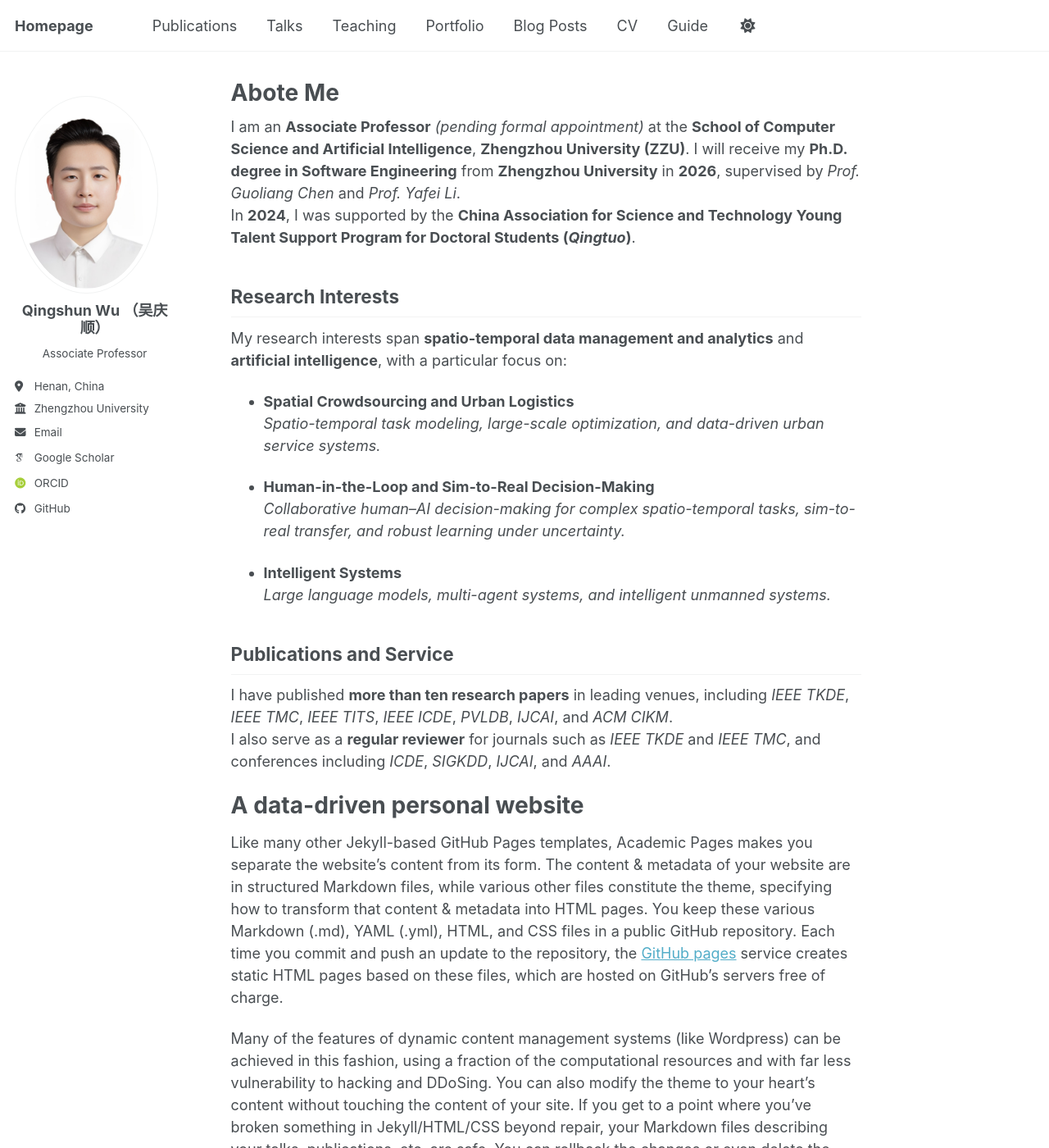
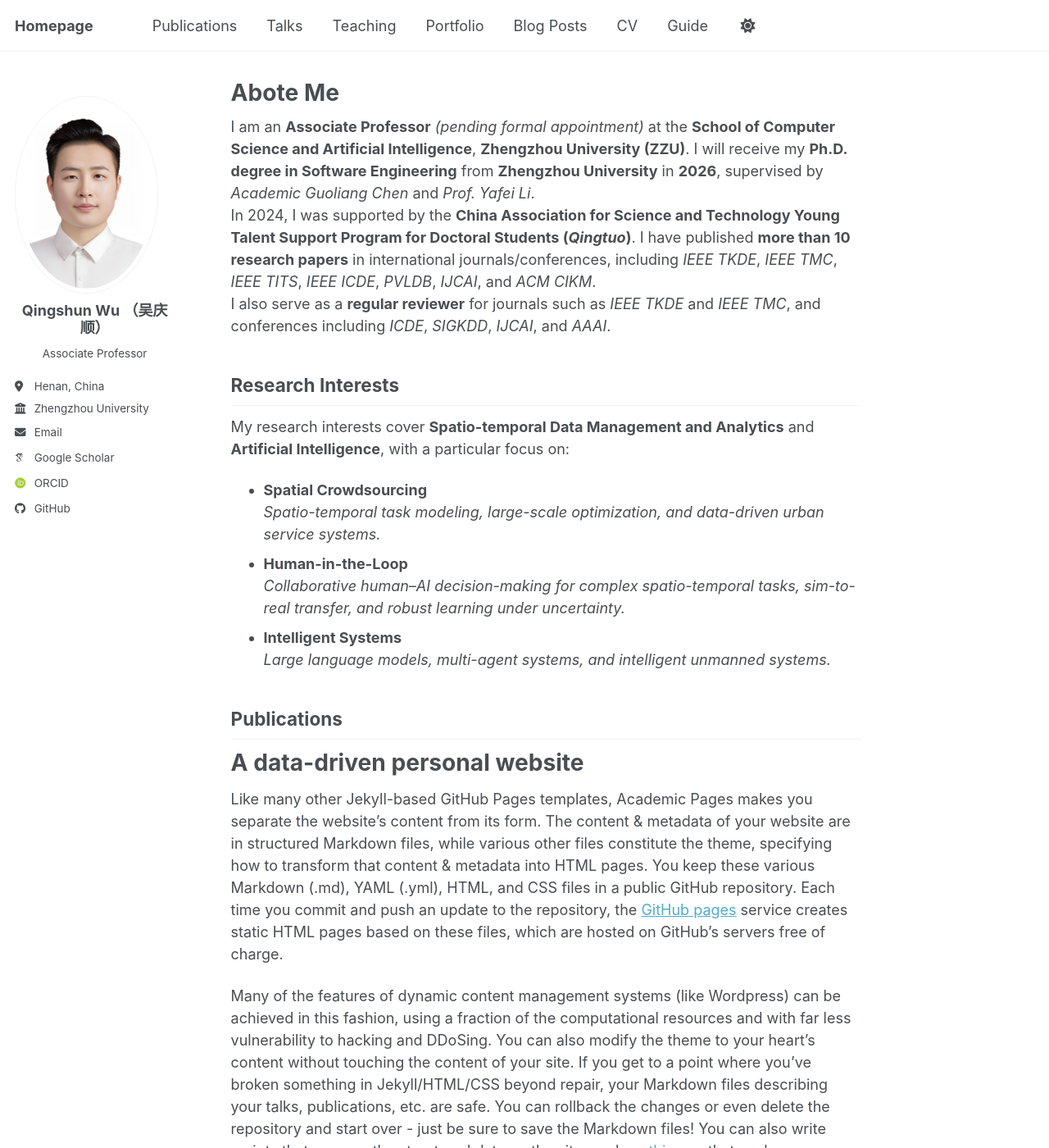
Before and after one commit to aiqswu/homepage, a Jekyll site: the page built from _pages/about.md, in a window 1280 px wide and 1400 px high. Shown: the whole window at 82% size. Built offline with Jekyll 4.4.1, drawn with Linux system fonts in a browser that asks for light colours; some web fonts are replaced; a script bundle is joined from its source files by our own code; library files that are not in the unit come from our copies.

Commit message:
Update about.md

```diff
--- a/_pages/about.md
+++ b/_pages/about.md
@@ -7,26 +7,25 @@ redirect_from:
   - /about.html
 ---
 
-I am an **Associate Professor** *(pending formal appointment)* at the **School of Computer Science and Artificial Intelligence**, **Zhengzhou University (ZZU)**. I will receive my **Ph.D. degree in Software Engineering** from **Zhengzhou University** in **2026**, supervised by *Prof. Guoliang Chen* and *Prof. Yafei Li*.
-In **2024**, I was supported by the **China Association for Science and Technology Young Talent Support Program for Doctoral Students (*Qingtuo*)**.
+I am an **Associate Professor** *(pending formal appointment)* at the **School of Computer Science and Artificial Intelligence**, **Zhengzhou University (ZZU)**. I will receive my **Ph.D. degree in Software Engineering** from **Zhengzhou University** in **2026**, supervised by *Academic Guoliang Chen* and *Prof. Yafei Li*.
+In 2024, I was supported by the **China Association for Science and Technology Young Talent Support Program for Doctoral Students (*Qingtuo*)**. I have published **more than 10 research papers** in international journals/conferences, including *IEEE TKDE*, *IEEE TMC*, *IEEE TITS*, *IEEE ICDE*, *PVLDB*, *IJCAI*, and *ACM CIKM*.
+I also serve as a **regular reviewer** for journals such as *IEEE TKDE* and *IEEE TMC*, and conferences including *ICDE*, *SIGKDD*, *IJCAI*, and *AAAI*.
 
 ## **Research Interests**
 
-My research interests span **spatio-temporal data management and analytics** and **artificial intelligence**, with a particular focus on:
-
-- **Spatial Crowdsourcing and Urban Logistics**
+My research interests cover **Spatio-temporal Data Management and Analytics** and **Artificial Intelligence**, with a particular focus on:
+- **Spatial Crowdsourcing**
   *Spatio-temporal task modeling, large-scale optimization, and data-driven urban service systems.*
-
-- **Human-in-the-Loop and Sim-to-Real Decision-Making**
+- **Human-in-the-Loop**
   *Collaborative human–AI decision-making for complex spatio-temporal tasks, sim-to-real transfer, and robust learning under uncertainty.*
-
 - **Intelligent Systems**
   *Large language models, multi-agent systems, and intelligent unmanned systems.*
 
-## **Publications and Service**
+## **Publications**
 
-I have published **more than ten research papers** in leading venues, including *IEEE TKDE*, *IEEE TMC*, *IEEE TITS*, *IEEE ICDE*, *PVLDB*, *IJCAI*, and *ACM CIKM*.
-I also serve as a **regular reviewer** for journals such as *IEEE TKDE* and *IEEE TMC*, and conferences including *ICDE*, *SIGKDD*, *IJCAI*, and *AAAI*.
+
+
+
 
 
 A data-driven personal website
```
